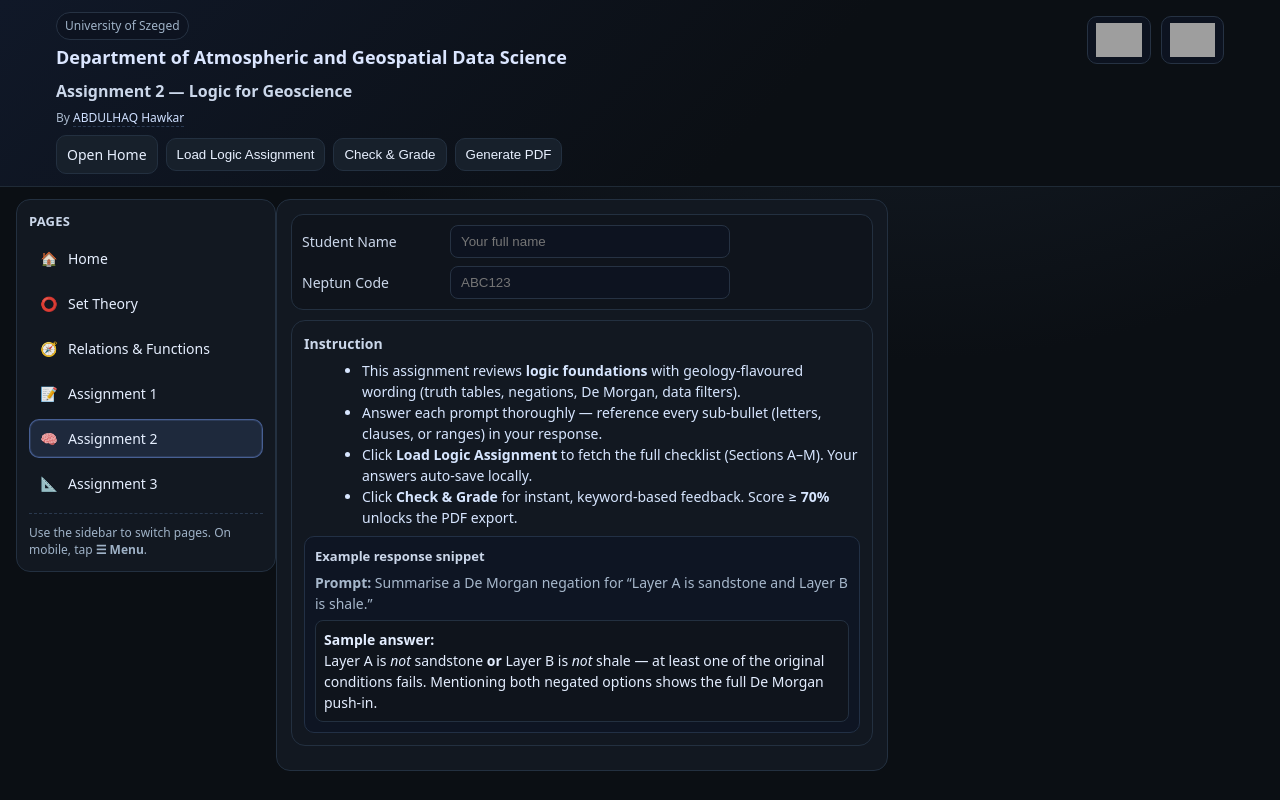
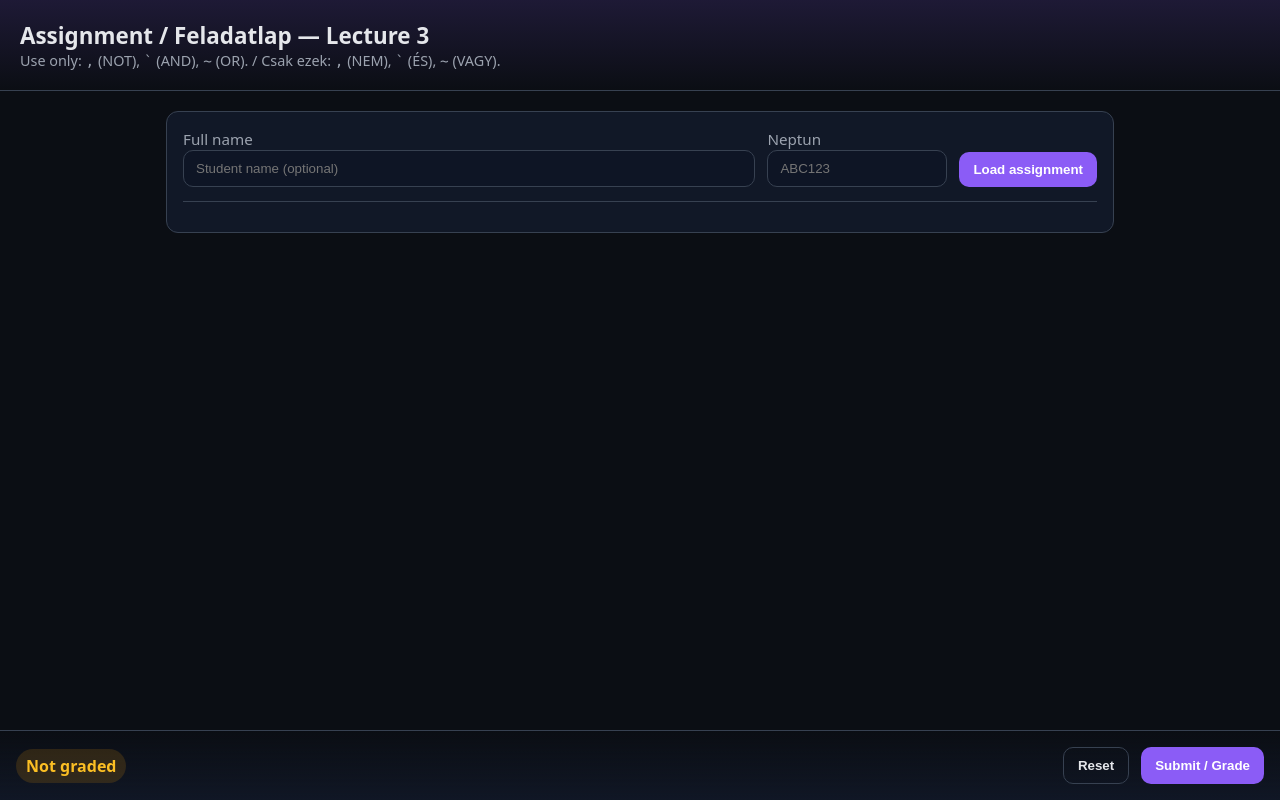
Before and after one commit to AIforimpact22/math1styear, a Flask app: page /logic-assignment in a window 1280 px wide. Run offline with Flask 3, Linux system fonts and the light colour scheme; grey boxes are pictures that could not be loaded.

Commit message:
Update assignment_logic.html

```diff
--- a/templates/assignment_logic.html
+++ b/templates/assignment_logic.html
@@ -1,299 +1,331 @@
-{% extends "index.html" %}
-{% block page_title %}Assignment 2 — Logic for Geoscience{% endblock %}
+<!doctype html>
+<html lang="en">
+<head>
+  <meta charset="utf-8" />
+  <title>Logic — Lecture 3</title>
+  <meta name="viewport" content="width=device-width, initial-scale=1" />
+  <style>
+    :root { --bg:#0b0e14; --panel:#111827; --ink:#e5e7eb; --muted:#9ca3af; --accent:#8b5cf6; --ok:#10b981; --warn:#f59e0b; --bad:#ef4444; --border:#374151; }
+    * { box-sizing: border-box; }
+    body { font-family: system-ui,-apple-system,Segoe UI,Roboto,Inter,Arial,sans-serif; background:var(--bg); color:var(--ink); margin:0; }
+    header { padding: 20px; border-bottom:1px solid var(--border); background:linear-gradient(180deg, rgba(139,92,246,.15), transparent); }
+    h1 { margin:0; font-size: 1.4rem; }
+    main { max-width: 980px; margin: 20px auto 120px; padding: 0 16px; }
+    .card { background:var(--panel); border:1px solid var(--border); border-radius:12px; padding:16px; margin-bottom:16px; }
+    .row { display:flex; gap:12px; flex-wrap:wrap; }
+    label { font-size:.95rem; color:var(--muted); }
+    input[type=text] { width:100%; padding:10px 12px; border:1px solid var(--border); border-radius:10px; background:#0e1525; color:var(--ink); }
+    textarea { width:100%; min-height:70px; padding:10px 12px; border:1px solid var(--border); border-radius:10px; background:#0e1525; color:var(--ink); }
+    button { background:var(--accent); color:#fff; border:none; border-radius:10px; padding:10px 14px; font-weight:600; cursor:pointer; }
+    button.secondary { background:transparent; color:var(--ink); border:1px solid var(--border); }
+    .small { font-size:.9rem; color:var(--muted); }
+    table { border-collapse: collapse; width:100%; }
+    th, td { border:1px solid var(--border); padding:6px 8px; text-align:center; }
+    th { background:#0f172a; position:sticky; top:0; z-index:1; }
+    .pill { display:inline-flex; align-items:center; gap:8px; padding:8px 10px; border-radius:999px; border:1px solid var(--border); background:#0d1323; }
+    .status { padding:6px 10px; border-radius:999px; font-weight:600; }
+    .ok { background:rgba(16,185,129,.15); color:#34d399; }
+    .bad { background:rgba(239,68,68,.15); color:#f87171; }
+    .warn { background:rgba(245,158,11,.15); color:#fbbf24; }
+    .grid { display:grid; grid-template-columns: repeat(2, minmax(280px,1fr)); gap:12px; }
+    @media (max-width: 700px) { .grid { grid-template-columns: 1fr; } }
+    .footer-actions { position:fixed; inset:auto 0 0 0; background:linear-gradient(180deg, transparent, rgba(17,24,39,.92)); padding:16px; border-top:1px solid var(--border); }
+    .mono { font-family: ui-monospace,SFMono-Regular,Menlo,Consolas,monospace; }
+    .muted { color: var(--muted); }
+    select { background:#0e1525; color:var(--ink); border:1px solid var(--border); border-radius:8px; padding:6px 8px; }
+    .hr { height:1px; background:var(--border); margin:14px 0; }
+  </style>
+</head>
+<body>
+  <header>
+    <h1>Assignment / Feladatlap — Lecture 3</h1>
+    <div class="small">Use only: <span class="mono">,</span> (NOT), <span class="mono">`</span> (AND), <span class="mono">~</span> (OR). / Csak ezek: <span class="mono">,</span> (NEM), <span class="mono">`</span> (ÉS), <span class="mono">~</span> (VAGY).</div>
+  </header>
 
-{% block controls %}
-<div class="controls" aria-label="Assignment controls">
-  <a href="/" class="btn" target="_blank" rel="noopener">Open Home</a>
-  <button id="btnStart" class="btn">Load Logic Assignment</button>
-  <button id="btnGrade" class="btn">Check &amp; Grade</button>
-  <button id="btnPdf" class="btn" disabled>Generate PDF</button>
+  <main>
+    <div class="card">
+      <div class="row">
+        <div style="flex:1 1 260px;">
+          <label>Full name</label>
+          <input id="name" type="text" placeholder="Student name (optional)" />
         </div>
-{% endblock %}
-
-{% block content %}
-<section class="canvas-card" aria-label="Logic assignment container">
-  <style>
-    .assign-wrap{ padding: 14px; }
-    .id-card{
-      display:grid; gap:8px; background:#0f141c; border:1px solid #233040; border-radius:12px; padding:10px;
-      margin-bottom: 10px;
-    }
-    .id-row{ display:flex; gap:8px; flex-wrap:wrap; align-items:center; }
-    .id-row label{ min-width: 140px; color:#cbd7ea; }
-    .id-row input[type="text"]{
-      background:#0d1320; border:1px solid #263243; color:#e8f0ff; padding:8px 10px; border-radius:8px; width: 280px;
-    }
-
-    .rule-card{ background: var(--card); border:1px solid #233040; border-radius:14px; padding:12px; margin-bottom:10px; }
-    .rule-card h3{ margin:0 0 6px; font-size:14px; color:#cbd7ea; }
-    .rule-card ul{ margin:6px 0 0 18px; color:#d7e6ff; }
-
-    .example{
-      background:#0e1523; border:1px solid #223045; border-radius:10px; padding:10px; margin-top:8px;
-    }
-    .example h4{ margin:0 0 6px; font-size:13px; color:#cbd7ea; }
-    .example .q{ color:#a7b8cc; }
-    .example .a{ color:#e4eeff; background:#0f141c; border:1px solid #233040; border-radius:8px; padding:8px; margin-top:6px; white-space: pre-wrap; }
-
-    .q-card{
-      background:#0f141c; border:1px solid #233040; border-radius:12px; padding:12px; margin-top:10px;
-    }
-    .q-card h4{ margin:0 0 6px; font-size:14px; color:#cbd7ea; }
-    .q-title{ font-weight:600; color:#9fb2c7; margin-bottom:4px; }
-    .q-text{ color:#d7e6ff; margin: 4px 0 8px; white-space: pre-wrap; }
-    .q-card textarea{
-      background:#0d1320; border:1px solid #263243; color:#e8f0ff; padding:10px; border-radius:8px; width:100%;
-      min-height: 130px;
-    }
-
-    .score{
-      display:flex; align-items:center; gap:8px; padding:2px 6px; border-radius:10px;
-      background: rgba(14,21,35,0.6); border:1px solid #223045; margin-top: 10px;
-    }
-    .score .bar{ width:230px; height:8px; border:1px solid #263243; background:#0e1523; border-radius:999px; overflow:hidden; }
-    .score .fill{ height:100%; width:0%; background: linear-gradient(90deg, #16a34a, #22c55e); }
-    .pill{ display:inline-block; padding:2px 8px; border-radius:999px; border:1px solid #223045; background:#0e1523; color:#a7b8cc; }
-
-    .perq{ display:grid; gap:6px; margin-top:8px; }
-    .perq .item{ display:flex; justify-content:space-between; gap:8px; border:1px dashed #2a394e; border-radius:10px; padding:6px 8px; }
-    .good{ color:#34d399; font-weight:700; }
-    .bad{ color:#ef4444; font-weight:700; }
-
-    @media print {
-      header, .controls { display:none !important; }
-      body { background: #fff; }
-      .q-card{ page-break-inside: avoid; }
-      .rule-card{ page-break-inside: avoid; }
-      .example{ page-break-inside: avoid; }
-    }
-  </style>
-
-  <div class="assign-wrap">
-    <div class="id-card">
-      <div class="id-row">
-        <label for="studentName">Student Name</label>
-        <input type="text" id="studentName" placeholder="Your full name" required />
+        <div style="flex:0 0 180px;">
+          <label>Neptun</label>
+          <input id="neptun" type="text" placeholder="ABC123" />
         </div>
-      <div class="id-row">
-        <label for="neptun">Neptun Code</label>
-        <input type="text" id="neptun" placeholder="ABC123" maxlength="6" pattern="[A-Za-z0-9]{6}" required />
+        <div style="align-self:flex-end;">
+          <button id="loadBtn">Load assignment</button>
         </div>
       </div>
-
-    <div class="rule-card">
-      <h3>Instruction</h3>
-      <ul>
-        <li>This assignment reviews <strong>logic foundations</strong> with geology-flavoured wording (truth tables, negations, De Morgan, data filters).</li>
-        <li>Answer each prompt thoroughly — reference every sub-bullet (letters, clauses, or ranges) in your response.</li>
-        <li>Click <strong>Load Logic Assignment</strong> to fetch the full checklist (Sections A–M). Your answers auto-save locally.</li>
-        <li>Click <strong>Check &amp; Grade</strong> for instant, keyword-based feedback. Score ≥ <strong>70%</strong> unlocks the PDF export.</li>
-      </ul>
-
-      <div class="example">
-        <h4>Example response snippet</h4>
-        <div class="q"><strong>Prompt:</strong> Summarise a De Morgan negation for “Layer A is sandstone and Layer B is shale.”</div>
-        <div class="a"><strong>Sample answer:</strong>
-Layer A is <em>not</em> sandstone <strong>or</strong> Layer B is <em>not</em> shale — at least one of the original conditions fails. Mentioning both negated options shows the full De Morgan push-in.</div>
-      </div>
+      <div class="hr"></div>
+      <div id="opsHint" class="small muted"></div>
     </div>
 
-    <div id="questionsBox"></div>
+    <div id="assignment"></div>
 
-    <div class="q-card" id="gradingBox" style="display:none;">
-      <h4>Grading</h4>
-      <div class="score">
-        <span id="scoreText">Score: 0%</span>
-        <div class="bar"><div id="scoreFill" class="fill"></div></div>
-        <span id="passPill" class="pill">—</span>
+    <div class="footer-actions">
+      <div class="row" style="justify-content: space-between; align-items:center;">
+        <div>
+          <span id="status" class="status warn">Not graded</span>
         </div>
-      <div class="perq" id="perQuestion"></div>
-      <div class="rule-card" style="margin-top:10px;">
-        <h3>Summary</h3>
-        <div id="summaryText" class="q-text">—</div>
-      </div>
-      <div class="rule-card" style="margin-top:10px;">
-        <strong>Submission:</strong> After generating your PDF, please <u>upload it to the University learning system</u> under this assignment.
+        <div class="row">
+          <button class="secondary" id="resetBtn">Reset</button>
+          <button id="submitBtn">Submit / Grade</button>
         </div>
       </div>
     </div>
-</section>
-{% endblock %}
+  </main>
 
-{% block scripts %}
 <script>
-(() => {
-  const $ = (id) => document.getElementById(id);
+let manifest = null;
 
-  const btnStart = $("btnStart");
-  const btnGrade = $("btnGrade");
-  const btnPdf   = $("btnPdf");
+// ---------- UI helpers ----------
+const E = (tag, attrs={}, ...children) => {
+  const el = document.createElement(tag);
+  Object.entries(attrs || {}).forEach(([k,v])=>{
+    if (k === 'class') el.className = v;
+    else if (k === 'html') el.innerHTML = v;
+    else el.setAttribute(k, v);
+  });
+  children.forEach(c => {
+    if (c == null) return;
+    if (typeof c === 'string') el.appendChild(document.createTextNode(c));
+    else el.appendChild(c);
+  });
+  return el;
+};
 
-  const questionsBox = $("questionsBox");
-  const gradingBox = $("gradingBox");
-  const scoreText = $("scoreText");
-  const scoreFill = $("scoreFill");
-  const passPill  = $("passPill");
-  const perQuestion = $("perQuestion");
-  const summaryText = $("summaryText");
+const TFSelect = () => {
+  const s = E('select');
+  s.appendChild(E('option', {value:''}, ''));
+  s.appendChild(E('option', {value:'T'}, 'T'));
+  s.appendChild(E('option', {value:'F'}, 'F'));
+  return s;
+};
 
-  let currentQuestions = [];
-  let gradingResult = null;
+// ---------- Rendering ----------
+function renderAssignment(m) {
+  const wrap = document.getElementById('assignment');
+  wrap.innerHTML = '';
+  document.getElementById('opsHint').textContent = m.allowed_ops || '';
 
-  function escapeHtml(s){ return (s||"").replace(/[&<>"']/g, c => ({'&':'&amp;','<':'&lt;','>':'&gt;','"':'&quot;',"'":'&#39;'}[c])); }
+  m.items.forEach(item => {
+    const card = E('div', {class:'card'});
+    card.appendChild(E('h3', {}, item.title || item.id));
 
-  function saveKey(qid){
-    const name = ($("studentName").value || "").trim();
-    const neptun = ($("neptun").value || "").trim().toUpperCase();
-    return `logic2:${neptun}:${name}:${qid}`;
+    if (item.kind === 'formula') {
+      const en = E('div', {class:'small'}, item.en || '');
+      const hu = E('div', {class:'small'}, item.hu || '');
+      const inp = E('input', {type:'text', class:'mono', placeholder:'Enter symbolic formula using , ` ~ and ()'});
+      inp.dataset.id = item.id;
+      inp.dataset.kind = 'formula';
+      card.appendChild(en);
+      if (item.hu || item.en) card.appendChild(hu);
+      card.appendChild(E('div', {class:'hr'}));
+      card.appendChild(inp);
     }
 
-  function renderQuestions(list){
-    questionsBox.innerHTML = "";
-    list.forEach(q => {
-      const card = document.createElement("div");
-      card.className = "q-card";
-      card.innerHTML = `
-        <div class="q-title">${escapeHtml(q.title || "")}</div>
-        <h4>${escapeHtml(q.id)}</h4>
-        <div class="q-text">${escapeHtml(q.text)}</div>
-        <textarea id="ans_${q.id}" placeholder="Answer every part of this prompt. Use full sentences."></textarea>
-      `;
-      questionsBox.appendChild(card);
+    if (item.kind === 'natlang') {
+      const g = E('div', {class:'grid'});
+      const en = E('div', {}, E('label', {}, 'English'), E('textarea', {placeholder:'Clear English translation', 'data-id': item.id, 'data-kind':'natlang-en'}));
+      const hu = E('div', {}, E('label', {}, 'Magyarul'), E('textarea', {placeholder:'Magyar fordítás', 'data-id': item.id, 'data-kind':'natlang-hu'}));
+      g.appendChild(en); g.appendChild(hu);
+      card.appendChild(g);
+    }
+
+    if (item.kind === 'truth_table' || item.kind === 'truth_table_plus_text' || item.kind === 'truth_table_plus_yesno') {
+      const table = E('table');
+      const thead = E('thead'); const trh = E('tr');
+      (item.vars || []).forEach(v => trh.appendChild(E('th', {}, v)));
+      (item.columns || []).forEach(c => trh.appendChild(E('th', {}, c.label)));
+      thead.appendChild(trh); table.appendChild(thead);
+      const tbody = E('tbody');
+
+      (item.rows || []).forEach((row, ridx) => {
+        const tr = E('tr');
+        (item.vars || []).forEach(v => tr.appendChild(E('td', {class:'mono'}, row[v] ? 'T' : 'F')));
+        (item.columns || []).forEach(c => {
+          const sel = TFSelect();
+          sel.dataset.id = item.id;
+          sel.dataset.col = c.label;
+          sel.dataset.row = String(ridx);
+          tr.appendChild(E('td', {}, sel));
         });
-    list.forEach(q => {
-      const key = saveKey(q.id);
-      const saved = localStorage.getItem(key);
-      if (saved) {
-        const ta = document.getElementById(`ans_${q.id}`);
-        if (ta) ta.value = saved;
+        tbody.appendChild(tr);
+      });
+
+      table.appendChild(tbody);
+      card.appendChild(table);
+
+      if (item.kind === 'truth_table_plus_text') {
+        card.appendChild(E('div', {class:'hr'}));
+        card.appendChild(E('div', {class:'small'}, (item.text_prompt_en || '') + (item.text_prompt_hu ? ' / ' + item.text_prompt_hu : '')));
+        card.appendChild(E('textarea', {'data-id': item.id, 'data-kind':'tt-text'}));
       }
-    });
-    list.forEach(q => {
-      const ta = document.getElementById(`ans_${q.id}`);
-      if (!ta) return;
-      ta.addEventListener("input", () => {
-        localStorage.setItem(saveKey(q.id), ta.value);
-      });
+      if (item.kind === 'truth_table_plus_yesno') {
+        card.appendChild(E('div', {class:'hr'}));
+        card.appendChild(E('div', {class:'small'}, item.yesno_prompt || 'Question:'));
+        const sel = E('select', {'data-id': item.id, 'data-kind':'tt-yesno'});
+        sel.appendChild(E('option', {value:''}, ''));
+        sel.appendChild(E('option', {value:'yes'}, 'Yes / Igen'));
+        sel.appendChild(E('option', {value:'no'}, 'No / Nem'));
+        card.appendChild(sel);
+      }
+    }
+
+    if (item.kind === 'formula_plus_text') {
+      const inp = E('input', {type:'text', class:'mono', placeholder:'Enter formula using , ` ~ and ()'});
+      inp.dataset.id = item.id; inp.dataset.kind = 'formula';
+      const grid = E('div', {class:'grid'});
+      grid.appendChild(E('div', {}, E('label', {}, 'English explanation'), E('textarea', {'data-id': item.id, 'data-kind':'fpt-en'})));
+      grid.appendChild(E('div', {}, E('label', {}, 'Magyarázat magyarul'), E('textarea', {'data-id': item.id, 'data-kind':'fpt-hu'})));
+      card.appendChild(inp);
+      card.appendChild(E('div', {class:'hr'}));
+      card.appendChild(grid);
+    }
+
+    if (item.kind === 'yesno') {
+      const sel = E('select', {'data-id': item.id, 'data-kind':'yesno'});
+      sel.appendChild(E('option', {value:''}, ''));
+      sel.appendChild(E('option', {value:'yes'}, 'Yes / Igen'));
+      sel.appendChild(E('option', {value:'no'}, 'No / Nem'));
+      card.appendChild(sel);
+    }
+
+    if (item.kind === 'yesno_plus_text') {
+      const sel = E('select', {'data-id': item.id, 'data-kind':'yesno'});
+      sel.appendChild(E('option', {value:''}, ''));
+      sel.appendChild(E('option', {value:'yes'}, 'Yes / Igen'));
+      sel.appendChild(E('option', {value:'no'}, 'No / Nem'));
+      const txt = E('textarea', {'data-id': item.id, 'data-kind':'ypt-text', placeholder: (item.text_prompt_en || '') + (item.text_prompt_hu ? ' / ' + item.text_prompt_hu : '')});
+      card.appendChild(sel);
+      card.appendChild(E('div', {class:'hr'}));
+      card.appendChild(txt);
+    }
+
+    document.getElementById('assignment').appendChild(card);
   });
 }
 
-  btnStart.addEventListener("click", async () => {
-    const name = $("studentName").value.trim();
-    const neptun = $("neptun").value.trim().toUpperCase();
-    if (!name){ alert("Please enter your name."); return; }
-    if (!/^[A-Za-z0-9]{6}$/.test(neptun)){ alert("Please enter a valid 6-character Neptun code."); return; }
+// ---------- Collect & submit ----------
+function collectAnswers() {
+  const answers = [];
+  // FORMULA
+  document.querySelectorAll('input[data-kind="formula"]').forEach(inp => {
+    answers.push({ id: inp.dataset.id, expr: inp.value.trim() });
+  });
+  // NATLANG
+  const natById = {};
+  document.querySelectorAll('textarea[data-kind="natlang-en"]').forEach(t => {
+    natById[t.dataset.id] = natById[t.dataset.id] || { id: t.dataset.id };
+    natById[t.dataset.id].en = t.value;
+  });
+  document.querySelectorAll('textarea[data-kind="natlang-hu"]').forEach(t => {
+    natById[t.dataset.id] = natById[t.dataset.id] || { id: t.dataset.id };
+    natById[t.dataset.id].hu = t.value;
+  });
+  Object.values(natById).forEach(x => answers.push(x));
+  // TRUTH TABLES
+  const tables = {};
+  document.querySelectorAll('select[data-col]').forEach(sel => {
+    const id = sel.dataset.id, col = sel.dataset.col;
+    tables[id] = tables[id] || { id, cols: {} };
+    tables[id].cols[col] = tables[id].cols[col] || [];
+    const idx = parseInt(sel.dataset.row, 10);
+    tables[id].cols[col][idx] = sel.value || "";
+  });
+  Object.values(tables).forEach(x => answers.push(x));
+  // TT + TEXT
+  document.querySelectorAll('textarea[data-kind="tt-text"]').forEach(t => {
+    answers.push({ id: t.dataset.id, text: t.value });
+  });
+  // TT + YESNO
+  document.querySelectorAll('select[data-kind="tt-yesno"]').forEach(s => {
+    answers.push({ id: s.dataset.id, yes: s.value });
+  });
+  // FORMULA + TEXT
+  const fpt = {};
+  document.querySelectorAll('textarea[data-kind="fpt-en"]').forEach(t => {
+    fpt[t.dataset.id] = fpt[t.dataset.id] || { id: t.dataset.id };
+    fpt[t.dataset.id].en = t.value;
+  });
+  document.querySelectorAll('textarea[data-kind="fpt-hu"]').forEach(t => {
+    fpt[t.dataset.id] = fpt[t.dataset.id] || { id: t.dataset.id };
+    fpt[t.dataset.id].hu = t.value;
+  });
+  Object.values(fpt).forEach(x => {
+    // ensure we also send the formula for this id
+    const f = document.querySelector(`input[data-kind="formula"][data-id="${x.id}"]`);
+    if (f) x.expr = f.value.trim();
+    answers.push(x);
+  });
+  // YESNO + TEXT
+  document.querySelectorAll('textarea[data-kind="ypt-text"]').forEach(t => {
+    const sel = document.querySelector(`select[data-kind="yesno"][data-id="${t.dataset.id}"]`);
+    answers.push({ id: t.dataset.id, yes: sel ? sel.value : "", text: t.value });
+  });
 
-    btnStart.disabled = true;
-    btnStart.textContent = "Loading…";
+  return answers;
+}
+
+async function postJSON(url, payload) {
+  const res = await fetch(url, {
+    method: 'POST',
+    headers: {'Content-Type':'application/json'},
+    body: JSON.stringify(payload)
+  });
+  if (!res.ok) throw new Error(`HTTP ${res.status}`);
+  return await res.json();
+}
+
+// ---------- Wire up ----------
+document.getElementById('loadBtn').addEventListener('click', async ()=>{
+  const name = document.getElementById('name').value.trim();
+  const neptun = document.getElementById('neptun').value.trim();
   try {
-      const r = await fetch("/logic-assignment/api/generate", {
-        method: "POST",
-        headers: {"Content-Type":"application/json"},
-        body: JSON.stringify({ name, neptun })
-      });
-      const data = await r.json();
-      if (data.error){ alert(data.error); return; }
-      currentQuestions = data.questions || [];
-      renderQuestions(currentQuestions);
-      gradingBox.style.display = "none";
-      gradingResult = null;
-      btnPdf.disabled = true;
-      window.scrollTo({ top: document.body.scrollHeight, behavior: "smooth" });
-    } catch (e){
-      console.error(e);
-      alert("Could not load questions. Please try again.");
-    } finally {
-      btnStart.disabled = false;
-      btnStart.textContent = "Load Logic Assignment";
+    manifest = await postJSON('/logic-assignment/api/generate', { name, neptun });
+    renderAssignment(manifest);
+    document.getElementById('status').className = 'status warn';
+    document.getElementById('status').textContent = 'Loaded — not graded';
+  } catch (e) {
+    alert('Failed to load assignment.');
   }
 });
 
-  btnGrade.addEventListener("click", async () => {
-    const name = $("studentName").value.trim();
-    const neptun = $("neptun").value.trim().toUpperCase();
-    if (!currentQuestions.length){ alert("Please click Load Logic Assignment first."); return; }
+document.getElementById('submitBtn').addEventListener('click', async ()=>{
+  try {
+    const answers = collectAnswers();
+    const result = await postJSON('/logic-assignment/api/grade', { answers });
+    // Show per-item feedback inline
+    const fb = E('div', {class:'card'});
+    fb.appendChild(E('h3', {}, 'Results'));
+    result.per_item.forEach(row => {
+      const chip = E('span', {class:'pill'}, E('span', {class:'mono'}, row.id), E('span', {class: row.score>=8 ? 'ok' : row.score>=6 ? 'warn' : 'bad' }, `${row.score}/10`));
+      fb.appendChild(E('div', {}, chip));
+      fb.appendChild(E('div', {class:'small muted', style:'margin:6px 0 12px;'}, row.feedback));
+    });
+    fb.appendChild(E('div', {class:'hr'}));
+    const overall = E('div', {}, `Overall: ${result.overall_pct}% — ${result.pass ? 'PASS' : 'REVISE'}`,);
+    fb.appendChild(overall);
+    fb.appendChild(E('div', {class:'small muted'}, result.summary));
+    const assignment = document.getElementById('assignment');
+    assignment.insertBefore(fb, assignment.firstChild);
 
-    const qa = currentQuestions.map(q => ({
-      id: q.id,
-      question: q.text,
-      answer: (document.getElementById(`ans_${q.id}`)?.value || "").trim()
-    }));
-
-    btnGrade.disabled = true;
-    btnGrade.textContent = "Grading…";
-    try {
-      const r = await fetch("/logic-assignment/api/grade", {
-        method: "POST",
-        headers: {"Content-Type":"application/json"},
-        body: JSON.stringify({ name, neptun, qa })
-      });
-      const data = await r.json();
-      gradingResult = data;
-      showGrading(data);
-      gradingBox.style.display = "block";
-      window.scrollTo({ top: document.body.scrollHeight, behavior: "smooth" });
-    } catch (e){
-      console.error(e);
-      alert("Grading failed. Please try again.");
-    } finally {
-      btnGrade.disabled = false;
-      btnGrade.textContent = "Check & Grade";
+    const st = document.getElementById('status');
+    st.textContent = `Graded: ${result.overall_pct}%`;
+    st.className = 'status ' + (result.overall_pct>=70 ? 'ok' : 'bad');
+  } catch (e) {
+    alert('Failed to grade.');
   }
 });
 
-  function showGrading(res){
-    const pct = res.overall_pct || 0;
-    scoreText.textContent = `Score: ${pct}%`;
-    scoreFill.style.width = `${Math.max(0,Math.min(100,pct))}%`;
-    passPill.textContent = pct >= 70 ? "PASS (≥ 70%)" : "REVISE (< 70%)";
-    passPill.style.color = pct >= 70 ? "#a8f0c4" : "#ffb4bf";
-    passPill.style.background = pct >= 70 ? "#11281f" : "#2a1115";
-    passPill.style.border = pct >= 70 ? "1px solid #1f6f4f" : "1px solid #5a2831";
-
-    perQuestion.innerHTML = "";
-    (res.per_question || []).forEach(item => {
-      const div = document.createElement("div");
-      div.className = "item";
-      div.innerHTML = `
-        <span><strong>${item.id}</strong></span>
-        <span class="${item.score>=7 ? 'good':'bad'}">${item.score}/10</span>
-      `;
-      perQuestion.appendChild(div);
+document.getElementById('resetBtn').addEventListener('click', ()=>{
+  if (!manifest) return;
+  renderAssignment(manifest);
+  const st = document.getElementById('status');
+  st.textContent = 'Reset — not graded';
+  st.className = 'status warn';
 });
-    summaryText.textContent = res.summary || "—";
-
-    btnPdf.disabled = !(pct >= 70);
-  }
-
-  $("btnPdf").addEventListener("click", () => {
-    if (!gradingResult || (gradingResult.overall_pct||0) < 70){
-      alert("You must score ≥ 70% to generate the PDF.");
-      return;
-    }
-    const name = $("studentName").value.trim();
-    const neptun = $("neptun").value.trim().toUpperCase();
-    const today = new Date().toISOString().slice(0,10);
-
-    const hdr = document.createElement("div");
-    hdr.id = "printHeader";
-    hdr.style.padding = "8px 16px";
-    hdr.style.borderBottom = "1px solid #233040";
-    hdr.style.marginBottom = "8px";
-    hdr.style.fontSize = "13px";
-    hdr.style.background = "#0e1523";
-    hdr.style.color = "#cfe0ff";
-    hdr.innerHTML = `<strong>Assignment 2 — Logic for Geoscience</strong> | Name: ${escapeHtml(name)} | Neptun: ${escapeHtml(neptun)} | Date: ${today} | Score: ${gradingResult.overall_pct}%<br><em>Upload this PDF to the University learning system under the same assignment.</em>`;
-    document.body.prepend(hdr);
-
-    const originalTitle = document.title;
-    document.title = `Assignment2_Logic_${neptun}_${name.replace(/\s+/g,'_')}`;
-    window.print();
-
-    document.title = originalTitle;
-    hdr.remove();
-  });
-
-  $("neptun").addEventListener("input", e => e.target.value = e.target.value.toUpperCase());
-})();
 </script>
-{% endblock %}
+</body>
+</html>
```
Lines whose indentation alone changed are shown as unchanged.
